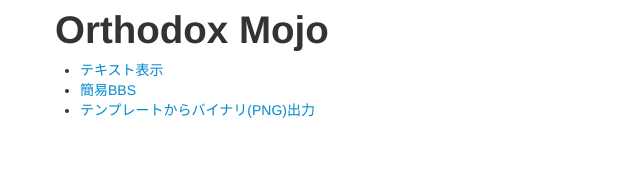
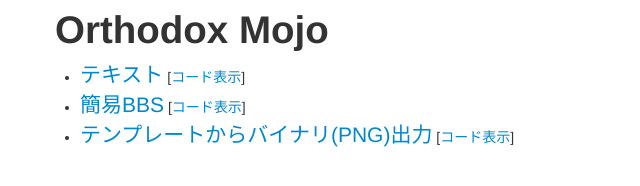
Before and after one commit to hayajo/p5-Orthodox-Mojo, a plain HTML site: page resources/index.html in a window 1280 px wide. Shown: the whole page, without its empty margins (0-640 px from the left). Drawn offline with Linux system fonts and the light colour scheme.

Commit message:
Added code-view

```diff
--- a/resources/index.html
+++ b/resources/index.html
@@ -11,9 +11,9 @@
   <div class="container">
     <h1>Orthodox Mojo</h1>
     <ul>
-      <li><a href="/text.epl">テキスト表示</a></li>
-      <li><a href="/bbs.html.epl">簡易BBS</a></li>
-      <li><a href="binary.png.epl">テンプレートからバイナリ(PNG)出力</a></li>
+      <li><a href="/text.epl" class="lead">テキスト</a> [<a href="/text.epl?format=raw" target="_blank">コード表示</a>]</li>
+      <li><a href="/bbs.html.epl" class="lead">簡易BBS</a> [<a href="/bbs.html.epl?format=raw" target="_blank">コード表示</a>]</li>
+      <li><a href="binary.png.epl" class="lead">テンプレートからバイナリ(PNG)出力</a> [<a href="/binary.png.epl?format=raw" target="_blank">コード表示</a>]</li>
     </ul>
   </div>
 </body>
```
Also changed, not shown: 1 other file.
